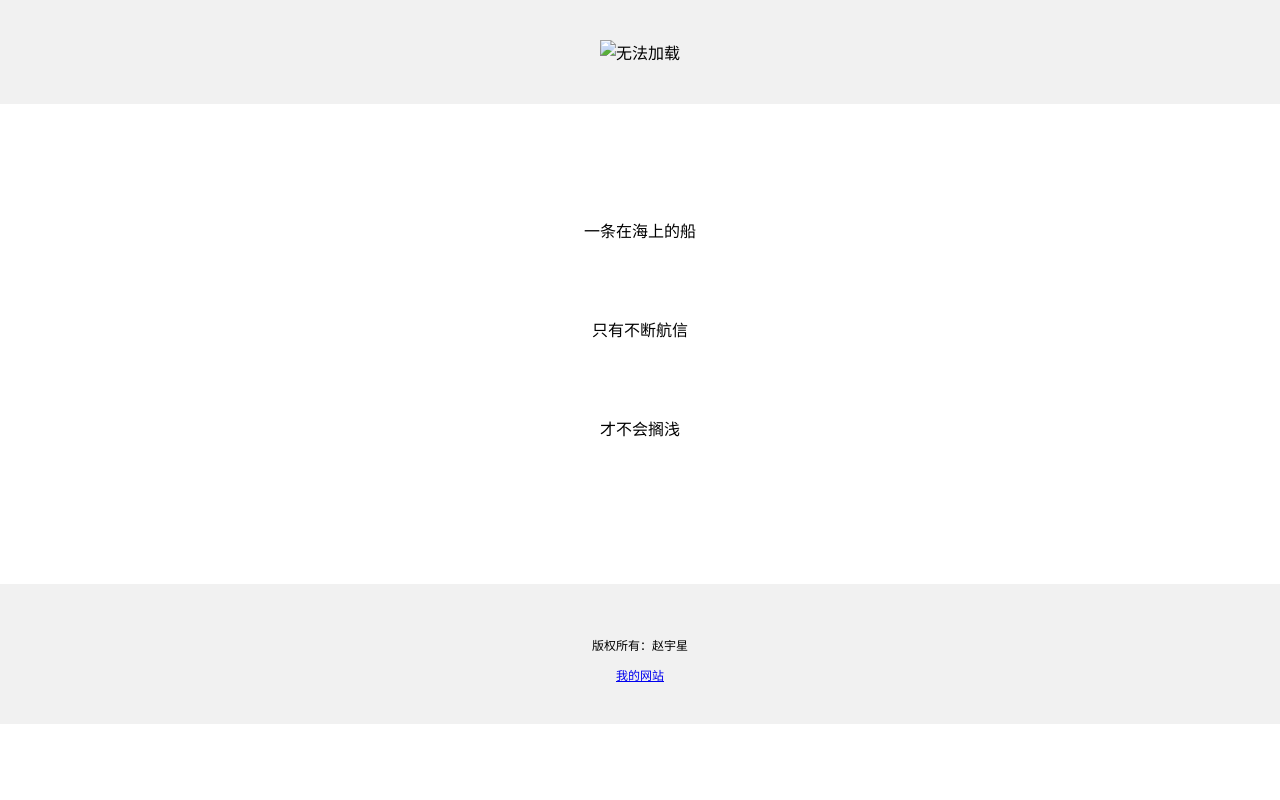
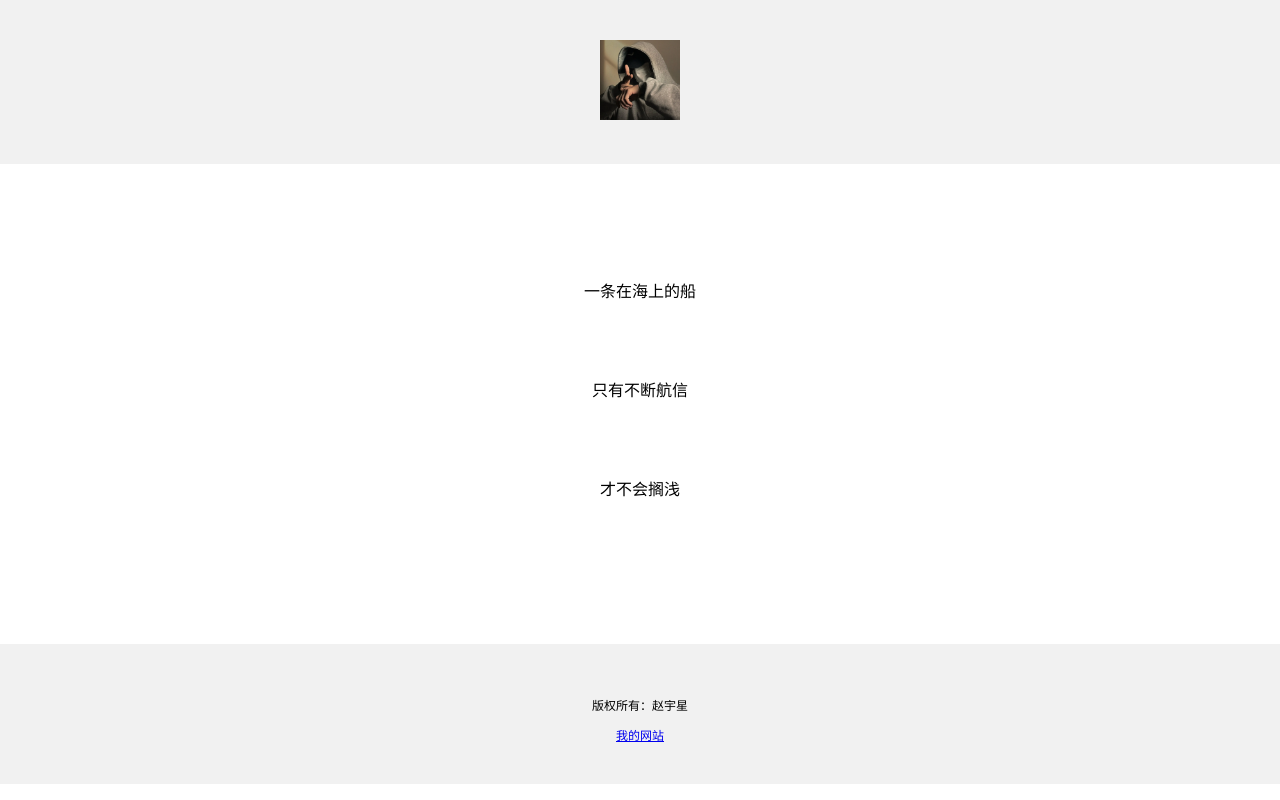
Before and after one commit to plutostar1/star, a plain HTML site: page index.html in a window 1280 px wide. Drawn offline with Linux system fonts and the light colour scheme; the site is published under a folder, as on GitHub Pages, so addresses that start at the root find nothing.

Commit message:
Update index.html

```diff
--- a/index.html
+++ b/index.html
@@ -24,7 +24,7 @@
         padding: 40px;
       "
     >
-      <img src="/p1.jpg" width="80px" height="80px" alt="无法加载" />
+      <img src="./p1.jpg" width="80px" height="80px" alt="无法加载" />
     </div>
     <div
       style="
```
